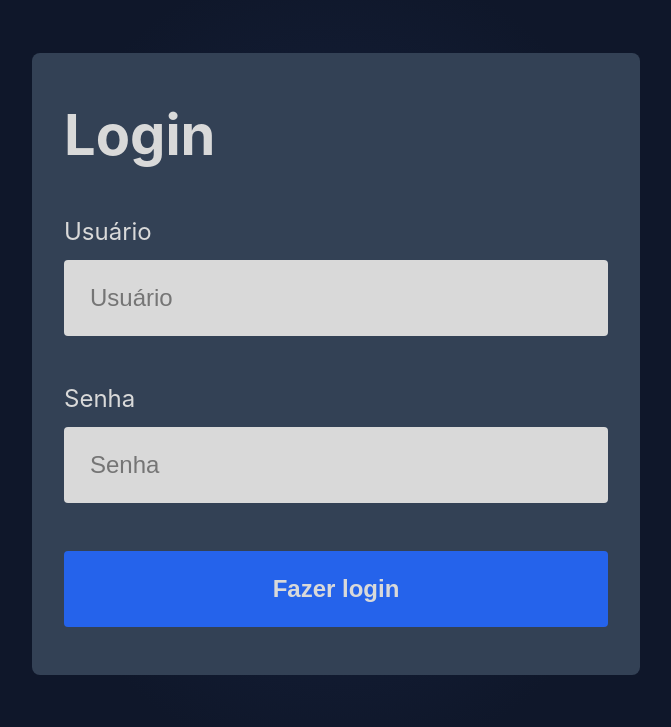
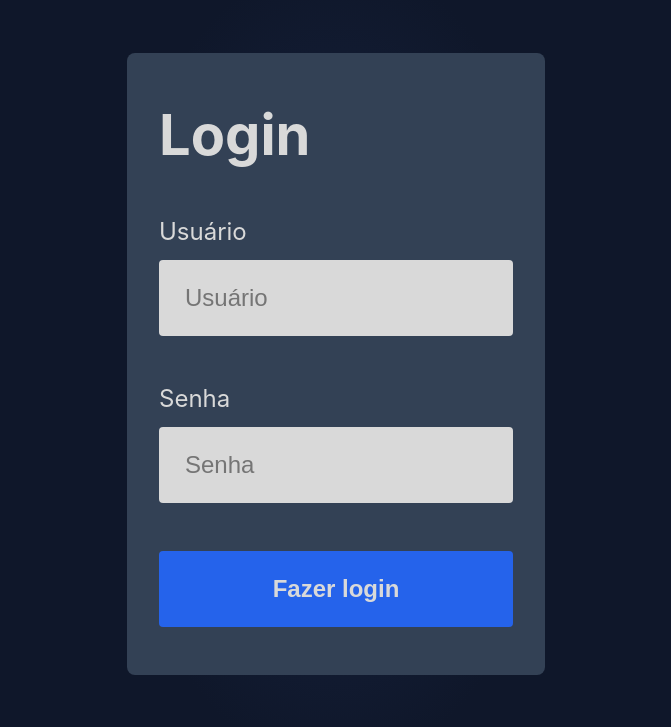
Before and after one commit to gustacamara/py-ui, a Flask app: page / in a window 1280 px wide. Shown: the part 53-780 px from the top of the page, without its empty margins (304-975 px from the left). Run offline with Flask 3, Linux system fonts and the light colour scheme; some libraries are stand-ins or nearby versions.

Commit message:
change stylesheets name and fix input styles conflicts

```diff
--- a/website/static/stylesheets/loginPageStyles.css
+++ b/website/static/stylesheets/credentialForm.css
@@ -12,7 +12,7 @@ main{
   background: radial-gradient( #334F90 0%, #172441 33%, #131D35 43%, #0F172A 79% );
 }
 
-.login{
+.container{
   display: flex;
   gap: 48px;
   flex-direction: column;
@@ -60,7 +60,6 @@ main{
 
   & .inputContent{
     display: flex;
-    width: 512px;
     height: 64px;
     gap: 8px;
     align-items: center;
--- a/website/static/stylesheets/styles.css
+++ b/website/static/stylesheets/styles.css
@@ -51,16 +51,7 @@ button{
   cursor: pointer;
 }
 
-input:focus{
-  outline: 1px solid var(--blue-600);
-  border-radius: 4px;
+input[type=number] {
+  -moz-appearance: textfield;
+  appearance: textfield;
 }
-
-button:focus{
-  outline: 1px solid var(--blue-600);
-  border-radius: 4px;
-}
-
-input[type=number]{
-  text-align: center;
-}
--- a/website/templates/loginPage.html
+++ b/website/templates/loginPage.html
@@ -4,10 +4,10 @@
   <meta charset="UTF-8">
   <meta name="viewport" content="width=device-width, initial-scale=1.0">
   <link rel="stylesheet" href="{{ url_for('static', filename='stylesheets/styles.css') }}">
-  <link rel="stylesheet" href="{{ url_for('static', filename='stylesheets/loginPageStyles.css') }}">
+  <link rel="stylesheet" href="{{ url_for('static', filename='stylesheets/credentialForm.css') }}">
   <script src="https://unpkg.com/@phosphor-icons/web"></script>
 
-  <title>Py-UI</title>
+  <title>Login</title>
 </head>
 <body>
   <header>
@@ -16,7 +16,7 @@
   <main>
     <div class="backgroundRadius">
 
-      <div class="login">
+      <div class="container">
 
         <div class="title">
           <i class="ph-fill ph-user"></i>
```
Also changed, not shown: website/static/stylesheets/homePageStyles.css (+13 -4 lines).
